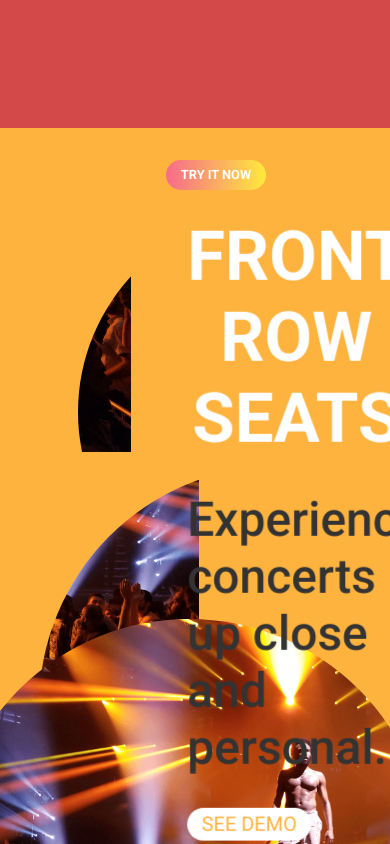
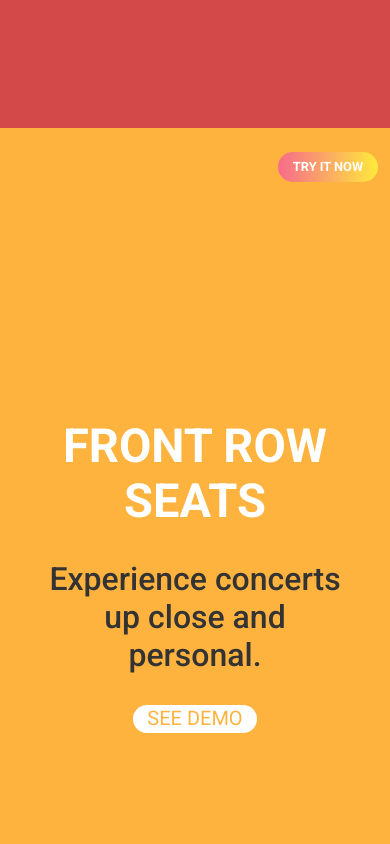
Before and after one commit to rudwo8134/Speerproejct, a React (Create React App) app: page /#/ in a window 390 px wide. Shown: the part 1560-2404 px from the top of the page. Built offline with nearby package versions, Linux system fonts and the light colour scheme.

Commit message:
add the responsive design for yellow page

```diff
--- a/src/Components/Red/index.jsx
+++ b/src/Components/Red/index.jsx
@@ -63,7 +63,7 @@
     @media screen and (max-width: 468px) {
       font-size: ${staticcss.fontSize.mobileRedSub};
       text-align: center;
-      width: 100vw;
+      width: 90vw;
     }
   }
 `;
--- a/src/Components/Yellow/index.jsx
+++ b/src/Components/Yellow/index.jsx
@@ -19,12 +19,21 @@
   text-align: center;
   overflow: hidden;
   background-color: ${staticcss.color.YellowBackground};
+  @media screen and (max-width: 468px) {
+      display: flex;
+      justify-content: center;
+      align-items: center;
+  }
 `;
 const Buttoncontainer = styled.div`
   position: absolute;
-  top:2rem;
+  top: 2rem;
   right: 14rem;
-`
+  @media screen and (max-width: 468px) {
+    top:1.5rem;
+    right:7rem;
+  }
+`;
 const Imagecontainer = styled.div`
   z-index: 5;
   top: 40%;
@@ -36,6 +45,13 @@
   background-size: cover;
   background-position: -30em -10em;
   border-radius: 50%;
+  @media screen and (max-width: 468px) {
+    background-position: -18em -5em;
+    width: 200px;
+    height: 200px;
+    left: 1%;
+    top: 30%;
+  }
 `;
 const Imagecontainer2 = styled.div`
   z-index: 5;
@@ -46,9 +62,14 @@
   width: 25em;
   height: 25em;
   background: url(${image}) 50% 50% no-repeat fixed;
-  background-position:  -30em -10em ;
+  background-position: -30em -10em;
   background-size: cover;
   border-radius: 50%;
+  @media screen and (max-width: 468px) {
+    background-position: -18em -5em;
+    width: 200px;
+    height: 200px;
+  }
 `;
 const Imagecontainer3 = styled.div`
   z-index: 5;
@@ -61,10 +82,17 @@
   background-position: -30em -10em;
   background-size: cover;
   border-radius: 50%;
+  @media screen and (max-width: 468px) {
+    top: 35%;
+    left: 40%;
+    background-position: -18em -5em;
+    width: 100px;
+    height: 100px;
+  }
 `;
 const Imagecontainer4 = styled.div`
   z-index: 5;
-  bottom:-15%;
+  bottom: -15%;
   right: -10%;
   position: absolute;
   width: 30em;
@@ -73,6 +101,9 @@
   background-position: 0rem -2rem;
   background-size: cover;
   border-radius: 50%;
+  @media screen and (max-width: 468px) {
+    display: none;
+  }
 `;
 
 const TextContainer = styled.div`
@@ -86,6 +117,10 @@
   flex-direction: column;
   align-items: flex-start;
   justify-content: center;
+  @media screen and (max-width: 468px) {
+    width: 100vw;
+    margin-top: 3rem;
+  }
   ::before {
     content: '';
     z-index: 3;
@@ -98,6 +133,10 @@
     background-position: 20em 2em;
     background-size: cover;
     border-radius: 50%;
+    @media screen and (max-width: 468px) {
+      display: none;
+
+    }
   }
   h1 {
     z-index: 99;
@@ -106,6 +145,14 @@
     color: white;
     font-weight: bold;
     margin: 0;
+    @media screen and (max-width: 468px) {
+      margin: 2rem auto;
+      text-align: center;
+      width: 90%;
+      font-size: ${staticcss.fontSize.mobileYellowMain};
+      margin-top:3rem
+
+    }
   }
   h3 {
     z-index: 99;
@@ -115,6 +162,18 @@
     color: #333333;
     text-align: start;
     margin: 2rem 0;
+    @media screen and (max-width: 468px) {
+      margin: 0 auto;
+      text-align: center;
+      width: 80%;
+      font-size: ${staticcss.fontSize.mobileYellowSub};
+    }
+  }
+`;
+const Buttoncontainer2 = styled.div`
+  @media screen and (max-width: 468px) {
+    width: 100vw;
+    margin-top: 2rem;
   }
 `;
 
@@ -133,7 +192,9 @@
       <TextContainer>
         <h1>FRONT ROW SEATS</h1>
         <h3>Experience concerts up close and personal.</h3>
-        <HoverButton Text="See Demo" fontcolor="#FFB33F" background="#fff" />
+        <Buttoncontainer2>
+          <HoverButton Text="See Demo" fontcolor="#FFB33F" background="#fff" />
+        </Buttoncontainer2>
       </TextContainer>
     </YellowWrapper>
   );
--- a/src/Staticcss.jsx
+++ b/src/Staticcss.jsx
@@ -42,6 +42,8 @@
     // yellow
     YellowMain: '69px',
     YellowSub: '48px',
+    mobileYellowMain: '47px',
+    mobileYellowSub: '32px',
     // Perks
     PerksmainHeader: '74px',
     PerksMaincontents: '51px',
```
Also changed, not shown: 1 other file (tests, documents, lock files or other folders).
